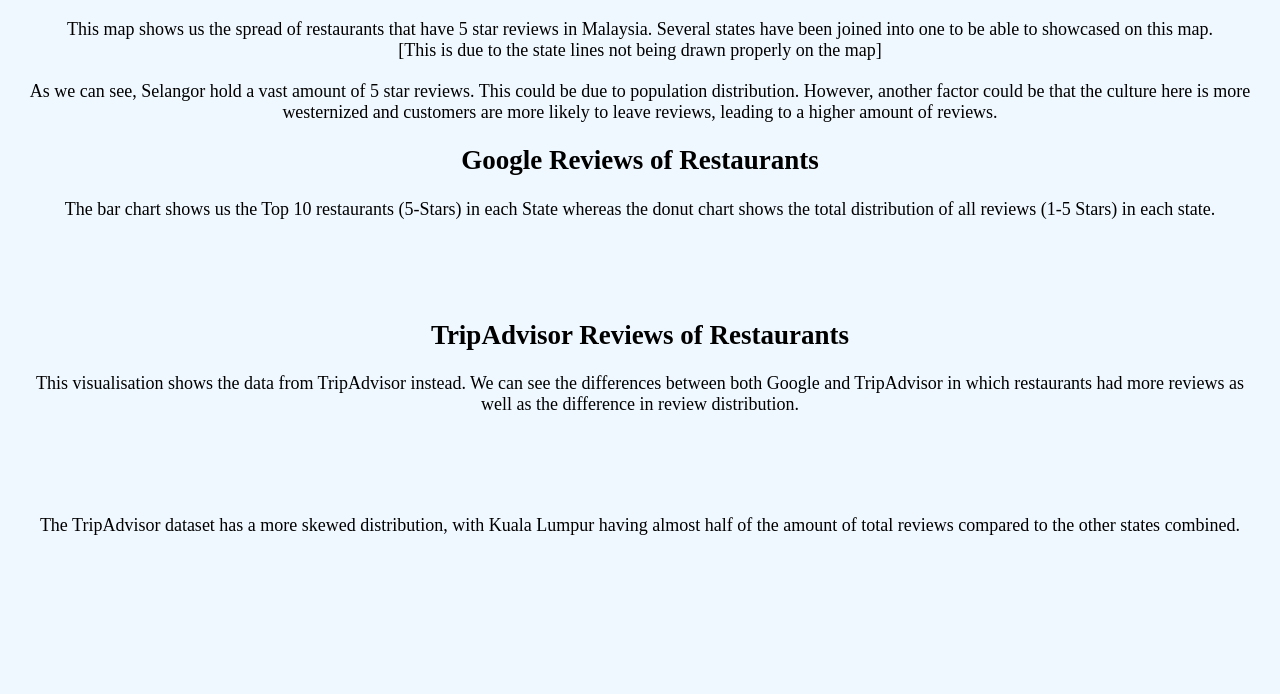
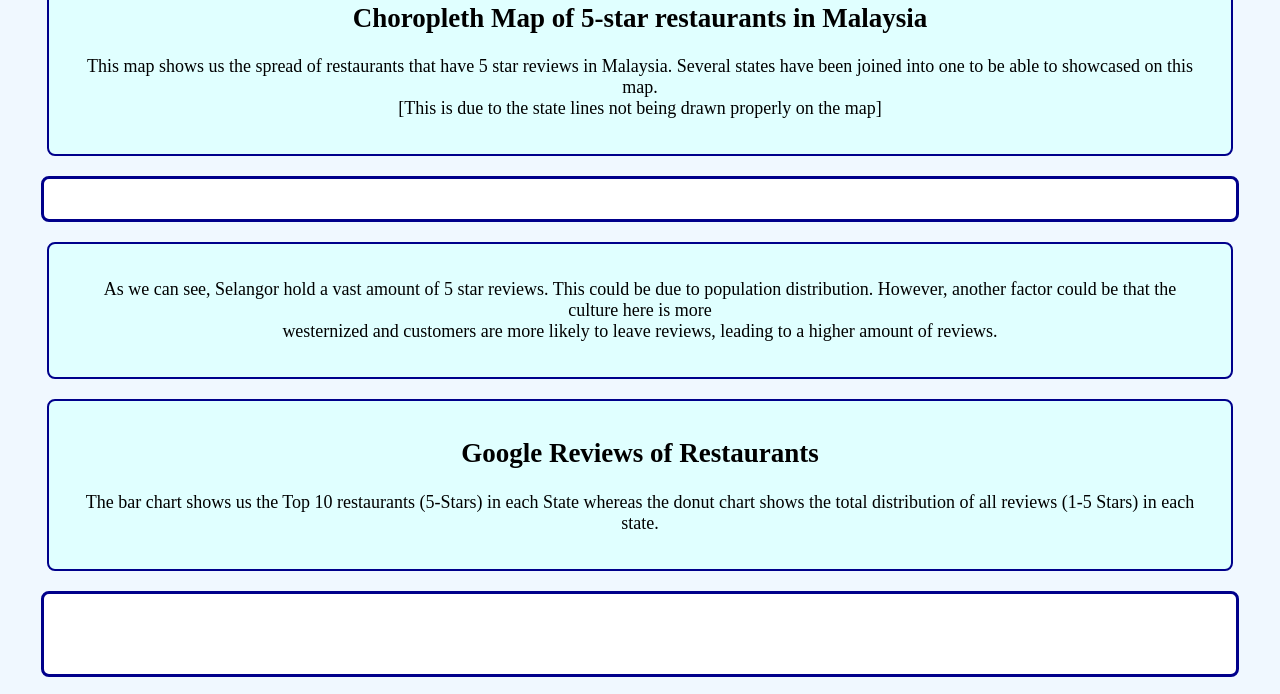
Before and after one commit to booi0003/3179, a plain HTML site: page index.html in a window 1280 px wide. Shown: the part 185-879 px from the top of the page. Before the commit the page ends 800 px from the top, so only its background shows below. Drawn offline with Linux system fonts and the light colour scheme; a script that the page names is missing.

Commit message:
Changed HTML

```diff
--- a/index.html
+++ b/index.html
@@ -33,9 +33,22 @@
             width: 80%;
         }
         .chart-container {
+            border: 3px solid darkblue;
+            border-radius: 8px;
+            padding: 20px;
             display: flex;
             justify-content: center;
-            margin-bottom: 40px;
+            margin: 20px auto;
+            width: 90%;
+            background-color: white;
+        }
+        .text-container {
+            border: 2px solid darkblue;
+            border-radius: 8px;
+            padding: 15px;
+            background-color: lightcyan;
+            margin: 20px auto;
+            width: 90%;
         }
         p {
             margin: 20px;
@@ -44,6 +57,8 @@
 </head>
 
 <body>
+
+    <div class="text-container">
         <h1>5-Star Restaurants in Malaysia</h1>
         <p>Malaysia is a country that is famous for its multi-cultural foods. However, restaurants across the country may vary in quality.
             <br>Hence, this visualisation can be used to help show which restaurants have high reviews.
@@ -52,22 +67,36 @@
         <p>This map shows us the spread of restaurants that have 5 star reviews in Malaysia. Several states have been joined into one to be able to showcased on this map.
             <br>[This is due to the state lines not being drawn properly on the map]
         </p>
-    <div id="map" class="chart"></div>
+    </div>
+
+    <div id="map" class="chart-container"></div>
+    <div class="text-container">
         <p>As we can see, Selangor hold a vast amount of 5 star reviews. This could be due to population distribution. However, another factor could be that the culture here is more
             <br>westernized and customers are more likely to leave reviews, leading to a higher amount of reviews.</p>
+    </div>
+    <div class="text-container">
         <h2>Google Reviews of Restaurants</h2>
         <p>The bar chart shows us the Top 10 restaurants (5-Stars) in each State whereas the donut chart shows the total distribution of all reviews (1-5 Stars) in each state.</p>
+    </div>
+
     <div class="chart-container">
         <div id="bar_chart_google" class="chart"></div>
         <div id="donut_google" class="chart"></div>
     </div>
+
+    <div class="text-container">
         <h2>TripAdvisor Reviews of Restaurants</h2>
         <p>This visualisation shows the data from TripAdvisor instead. We can see the differences between both Google and TripAdvisor in which restaurants had more reviews as well as the difference in review distribution.</p>
+    </div>
+
     <div class="chart-container">
         <div id="bar_chart_tripadvisor" class="chart"></div>
         <div id="donut_tripadvisor" class="chart"></div>
     </div>
+    <div class="text-container">
         <p>The TripAdvisor dataset has a more skewed distribution, with Kuala Lumpur having almost half of the amount of total reviews compared to the other states combined.</p>
+    </div>
+
 
 </body>
 
```
Lines whose indentation alone changed are shown as unchanged.
